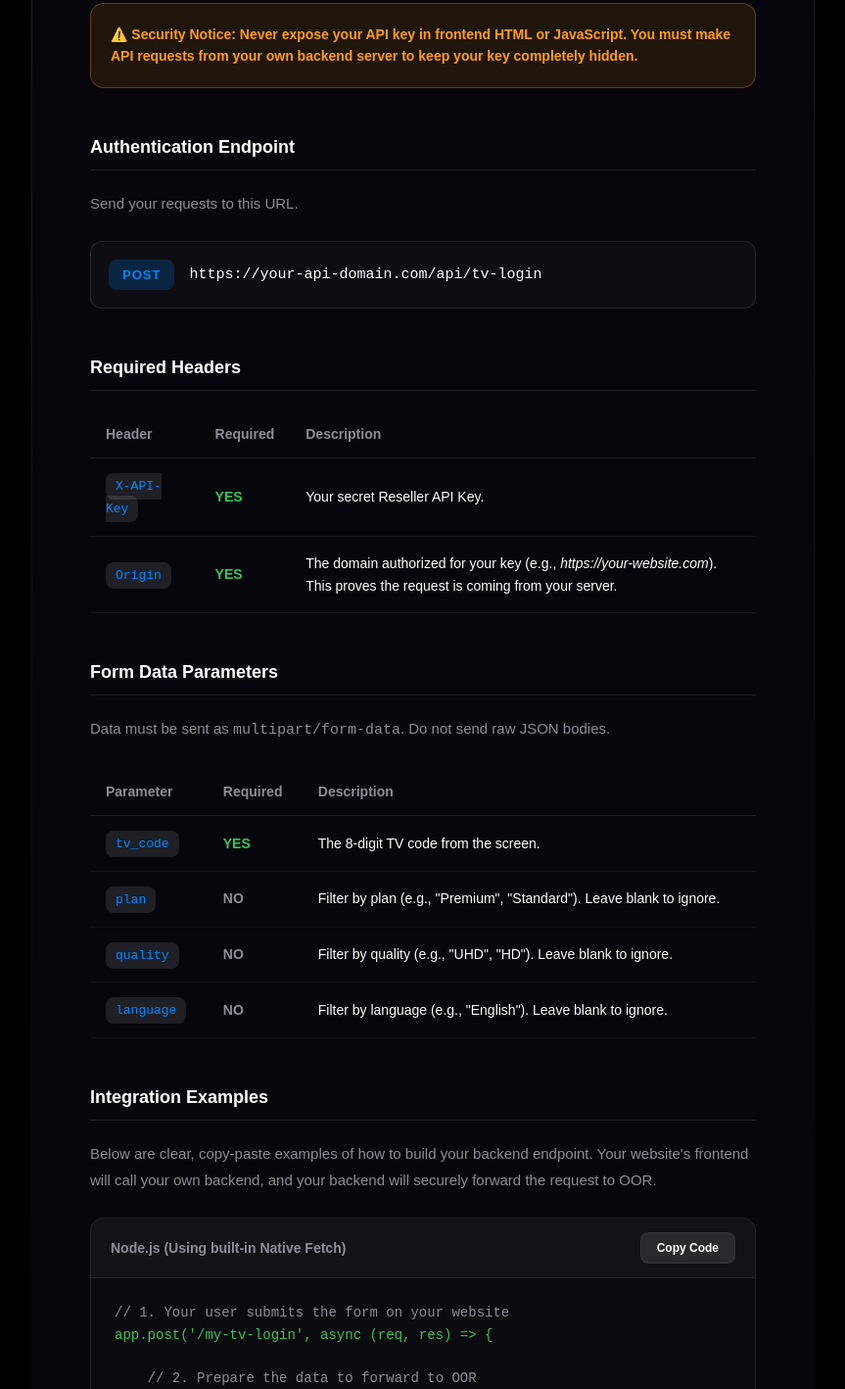
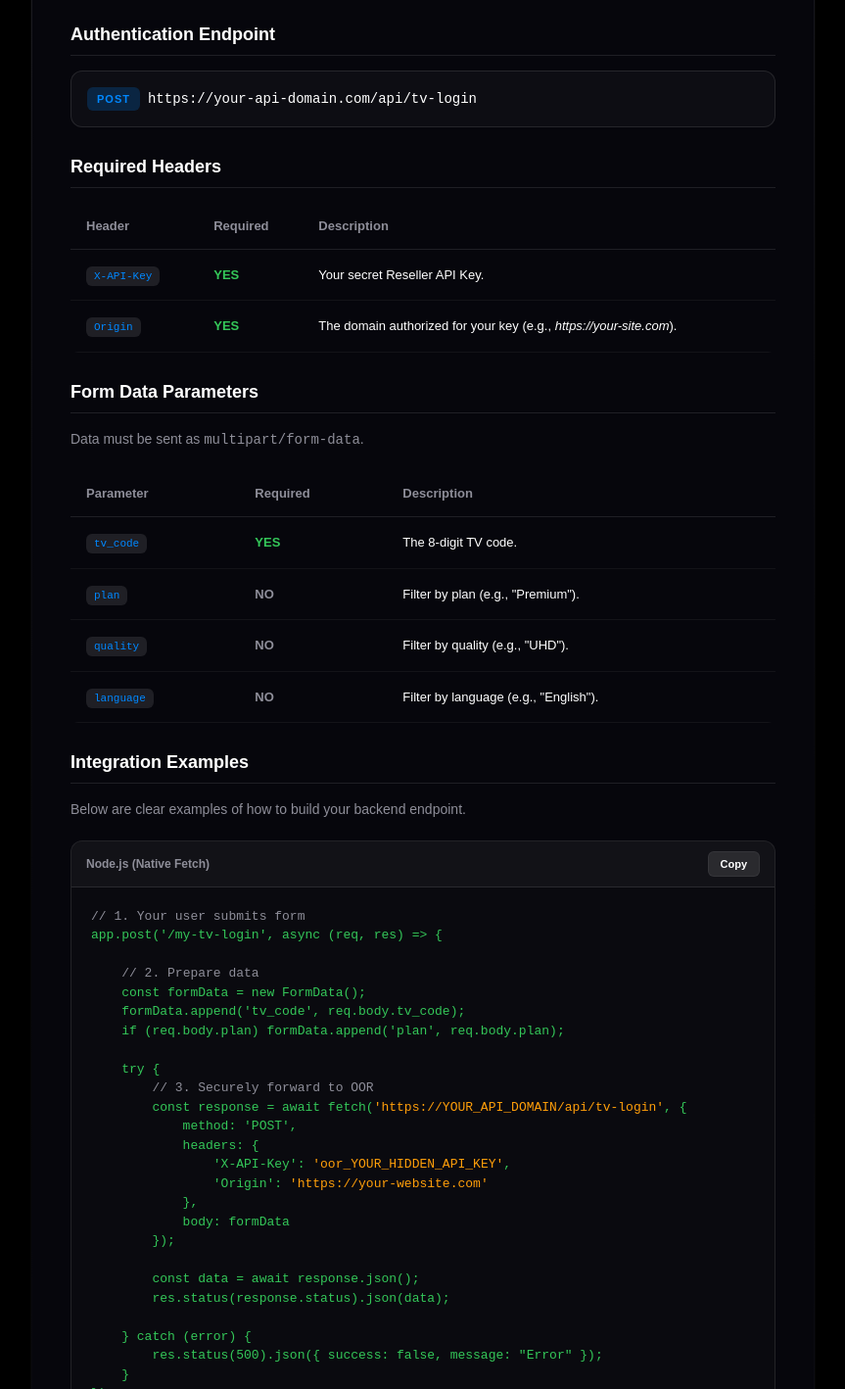
Before and after one commit to badmashagaya/nfxcookie, a website: page public/docs.html in a window 1280 px wide. Shown: the part 349-1767 px from the top of the page at 98% size, without its empty margins (208-1071 px from the left). Drawn offline with Linux system fonts and the light colour scheme; a web font is replaced by a local one.

Commit message:
Refactor styles and content in docs.html
Updated styles and content in docs.html for improved layout and readability.

```diff
--- a/public/docs.html
+++ b/public/docs.html
@@ -20,7 +20,7 @@
         * { -webkit-tap-highlight-color: transparent; outline: none; box-sizing: border-box; }
 
         body {
-            margin: 0; padding: 40px 20px;
+            margin: 0; padding: 20px 10px;
             font-family: 'Nexa', sans-serif; font-weight: 300;
             background: var(--bg-color); color: var(--text-primary);
             display: flex; flex-direction: column; align-items: center;
@@ -28,7 +28,7 @@
         }
 
         .import-card {
-            background: var(--card-bg); border-radius: 20px; padding: 40px 30px;
+            background: var(--card-bg); border-radius: 20px; padding: 25px 15px;
             width: 100%; max-width: 800px; position: relative;
             box-shadow: 0 0 0 0.5px rgba(255,255,255,0.05), 0 20px 40px rgba(0,0,0,0.5);
             margin-bottom: 40px;
@@ -40,45 +40,51 @@
             -webkit-mask-composite: xor; mask-composite: exclude; pointer-events: none;
         }
 
-        h2 { margin: 0 0 15px 0; font-size: 26px; font-weight: 700; letter-spacing: 0.5px; }
-        h3 { font-size: 18px; font-weight: 700; margin: 50px 0 20px 0; padding-bottom: 12px; border-bottom: 1px solid var(--border); color: #fff;}
-        p { font-size: 15px; color: var(--text-secondary); line-height: 1.8; margin: 0 0 25px 0; }
+        h2 { margin: 0 0 10px 0; font-size: 20px; font-weight: 700; letter-spacing: 0.5px; text-align: center;}
+        h3 { font-size: 16px; font-weight: 700; margin: 30px 0 15px 0; padding-bottom: 10px; border-bottom: 1px solid var(--border); color: #fff;}
+        p { font-size: 13px; color: var(--text-secondary); line-height: 1.6; margin: 0 0 20px 0; text-align: center;}
 
         .endpoint-box {
-            display: flex; align-items: center; gap: 15px; background: rgba(255,255,255,0.03);
-            border: 1px solid var(--border); border-radius: 12px; padding: 18px; margin-bottom: 35px;
-            flex-wrap: wrap;
+            display: flex; align-items: center; gap: 8px; background: rgba(255,255,255,0.03);
+            border: 1px solid var(--border); border-radius: 12px; padding: 12px; margin-bottom: 25px;
+            flex-wrap: wrap; justify-content: center;
         }
-        .badge { background: rgba(0, 136, 255, 0.2); color: var(--accent); padding: 8px 14px; border-radius: 8px; font-size: 13px; font-weight: 700; letter-spacing: 1px; }
-        .endpoint-url { font-family: ui-monospace, monospace; font-size: 15px; color: #fff; word-break: break-all;}
+        .badge { background: rgba(0, 136, 255, 0.2); color: var(--accent); padding: 6px 10px; border-radius: 6px; font-size: 11px; font-weight: 700; letter-spacing: 1px; }
+        .endpoint-url { font-family: ui-monospace, monospace; font-size: 12px; color: #fff; word-break: break-all;}
 
         .alert-box {
             background: rgba(52, 199, 89, 0.1); border: 1px solid rgba(52, 199, 89, 0.3);
-            color: #34c759; padding: 20px; border-radius: 14px; font-size: 14px; font-weight: 700; margin-bottom: 30px; line-height: 1.6;
+            color: #34c759; padding: 15px; border-radius: 12px; font-size: 12px; font-weight: 700; margin-bottom: 25px; line-height: 1.5;
         }
         .alert-box.warning { background: rgba(255, 159, 10, 0.1); border-color: rgba(255, 159, 10, 0.3); color: #ff9f0a; }
 
         /* Table */
-        .table-container { overflow-x: auto; margin-bottom: 40px; }
-        table { width: 100%; border-collapse: collapse; font-size: 14px; min-width: 600px;}
-        th { text-align: left; padding: 16px; border-bottom: 1px solid rgba(255,255,255,0.1); color: var(--text-secondary); font-weight: 700; }
-        td { padding: 16px; border-bottom: 1px solid rgba(255,255,255,0.05); color: #fff; line-height: 1.6;}
-        td code { background: rgba(255,255,255,0.1); padding: 6px 10px; border-radius: 8px; font-family: ui-monospace, monospace; font-size: 13px; color: var(--accent); }
+        .table-container { overflow-x: auto; margin-bottom: 30px; border-radius: 8px;}
+        table { width: 100%; border-collapse: collapse; font-size: 12px; min-width: 500px;}
+        th { text-align: left; padding: 12px; border-bottom: 1px solid rgba(255,255,255,0.1); color: var(--text-secondary); font-weight: 700; }
+        td { padding: 12px; border-bottom: 1px solid rgba(255,255,255,0.05); color: #fff; line-height: 1.5;}
+        td code { background: rgba(255,255,255,0.1); padding: 4px 8px; border-radius: 6px; font-family: ui-monospace, monospace; font-size: 11px; color: var(--accent); }
 
         /* Code Blocks */
-        .code-wrapper { position: relative; background: #0a0a0f; border: 1px solid var(--border); border-radius: 14px; margin-bottom: 35px; overflow: hidden; }
-        .code-header { display: flex; justify-content: space-between; align-items: center; background: rgba(255,255,255,0.03); padding: 14px 20px; border-bottom: 1px solid var(--border); font-size: 14px; font-weight: 700; color: var(--text-secondary); }
-        .copy-btn { background: rgba(255,255,255,0.1); border: 1px solid rgba(255,255,255,0.05); color: white; padding: 8px 16px; border-radius: 8px; font-size: 12px; font-family: 'Nexa', sans-serif; cursor: pointer; transition: 0.2s; font-weight: 700; }
+        .code-wrapper { position: relative; background: #0a0a0f; border: 1px solid var(--border); border-radius: 12px; margin-bottom: 25px; overflow: hidden; }
+        .code-header { display: flex; justify-content: space-between; align-items: center; background: rgba(255,255,255,0.03); padding: 10px 15px; border-bottom: 1px solid var(--border); font-size: 12px; font-weight: 700; color: var(--text-secondary); }
+        .copy-btn { background: rgba(255,255,255,0.1); border: 1px solid rgba(255,255,255,0.05); color: white; padding: 6px 12px; border-radius: 6px; font-size: 11px; font-family: 'Nexa', sans-serif; cursor: pointer; transition: 0.2s; font-weight: 700; }
         .copy-btn:hover { background: rgba(255,255,255,0.2); }
-        pre { margin: 0; padding: 24px; overflow-x: auto; font-family: ui-monospace, monospace; font-size: 14px; color: #34c759; line-height: 1.6; }
+        pre { margin: 0; padding: 15px; overflow-x: auto; font-family: ui-monospace, monospace; font-size: 12px; color: #34c759; line-height: 1.5; }
 
-        /* Highlighting inside code blocks */
         .c-comment { color: #8e8e99; }
         .c-string { color: #ff9f0a; }
 
-        @media (min-width: 768px) {
-            body { padding: 60px 40px; }
-            .import-card { padding: 50px 60px; }
+        @media (min-width: 600px) {
+            body { padding: 40px; }
+            .import-card { padding: 40px; }
+            h2 { font-size: 24px; text-align: left;}
+            p { font-size: 14px; text-align: left;}
+            h3 { font-size: 18px; }
+            .endpoint-box { justify-content: flex-start; padding: 16px;}
+            .endpoint-url { font-size: 14px; }
+            td, th { padding: 16px; font-size: 13px;}
+            pre { padding: 20px; font-size: 13px; }
         }
     </style>
 </head>
@@ -93,11 +99,10 @@
     </div>
 
     <div class="alert-box warning">
-        ⚠️ <b>Security Notice:</b> Never expose your API key in frontend HTML or JavaScript. You must make API requests from your own backend server to keep your key completely hidden.
+        ⚠️ <b>Security Notice:</b> Never expose your API key in frontend HTML or JavaScript. You must make API requests from your own backend server.
     </div>
 
     <h3>Authentication Endpoint</h3>
-    <p>Send your requests to this URL.</p>
     <div class="endpoint-box">
         <span class="badge">POST</span>
         <span class="endpoint-url">https://your-api-domain.com/api/tv-login</span>
@@ -108,59 +113,54 @@
         <table>
             <tr><th>Header</th><th>Required</th><th>Description</th></tr>
             <tr><td><code>X-API-Key</code></td><td><span style="color:#34c759; font-weight:700;">YES</span></td><td>Your secret Reseller API Key.</td></tr>
-            <tr><td><code>Origin</code></td><td><span style="color:#34c759; font-weight:700;">YES</span></td><td>The domain authorized for your key (e.g., <i>https://your-website.com</i>). This proves the request is coming from your server.</td></tr>
+            <tr><td><code>Origin</code></td><td><span style="color:#34c759; font-weight:700;">YES</span></td><td>The domain authorized for your key (e.g., <i>https://your-site.com</i>).</td></tr>
         </table>
     </div>
 
     <h3>Form Data Parameters</h3>
-    <p>Data must be sent as <code>multipart/form-data</code>. Do not send raw JSON bodies.</p>
+    <p style="text-align: left;">Data must be sent as <code>multipart/form-data</code>.</p>
     <div class="table-container">
         <table>
             <tr><th>Parameter</th><th>Required</th><th>Description</th></tr>
-            <tr><td><code>tv_code</code></td><td><span style="color:#34c759; font-weight:700;">YES</span></td><td>The 8-digit TV code from the screen.</td></tr>
-            <tr><td><code>plan</code></td><td><span style="color:#8e8e99; font-weight:700;">NO</span></td><td>Filter by plan (e.g., "Premium", "Standard"). Leave blank to ignore.</td></tr>
-            <tr><td><code>quality</code></td><td><span style="color:#8e8e99; font-weight:700;">NO</span></td><td>Filter by quality (e.g., "UHD", "HD"). Leave blank to ignore.</td></tr>
-            <tr><td><code>language</code></td><td><span style="color:#8e8e99; font-weight:700;">NO</span></td><td>Filter by language (e.g., "English"). Leave blank to ignore.</td></tr>
+            <tr><td><code>tv_code</code></td><td><span style="color:#34c759; font-weight:700;">YES</span></td><td>The 8-digit TV code.</td></tr>
+            <tr><td><code>plan</code></td><td><span style="color:#8e8e99; font-weight:700;">NO</span></td><td>Filter by plan (e.g., "Premium").</td></tr>
+            <tr><td><code>quality</code></td><td><span style="color:#8e8e99; font-weight:700;">NO</span></td><td>Filter by quality (e.g., "UHD").</td></tr>
+            <tr><td><code>language</code></td><td><span style="color:#8e8e99; font-weight:700;">NO</span></td><td>Filter by language (e.g., "English").</td></tr>
         </table>
     </div>
 
     <h3>Integration Examples</h3>
-    <p>Below are clear, copy-paste examples of how to build your backend endpoint. Your website's frontend will call your own backend, and your backend will securely forward the request to OOR.</p>
+    <p style="text-align: left;">Below are clear examples of how to build your backend endpoint.</p>
 
     <div class="code-wrapper">
         <div class="code-header">
-            <span>Node.js (Using built-in Native Fetch)</span>
-            <button class="copy-btn" onclick="copyCode(this, 'code-node')">Copy Code</button>
+            <span>Node.js (Native Fetch)</span>
+            <button class="copy-btn" onclick="copyCode(this, 'code-node')">Copy</button>
         </div>
-        <pre id="code-node"><code><span class="c-comment">// 1. Your user submits the form on your website</span>
+        <pre id="code-node"><code><span class="c-comment">// 1. Your user submits form</span>
 app.post('/my-tv-login', async (req, res) => {
 
-    <span class="c-comment">// 2. Prepare the data to forward to OOR</span>
+    <span class="c-comment">// 2. Prepare data</span>
     const formData = new FormData();
     formData.append('tv_code', req.body.tv_code);
-
-    <span class="c-comment">// Optional filters from your form</span>
     if (req.body.plan) formData.append('plan', req.body.plan);
-    if (req.body.quality) formData.append('quality', req.body.quality);
 
     try {
-        <span class="c-comment">// 3. Send secure request to OOR API</span>
+        <span class="c-comment">// 3. Securely forward to OOR</span>
         const response = await fetch(<span class="c-string">'https://YOUR_API_DOMAIN/api/tv-login'</span>, {
             method: 'POST',
             headers: {
                 'X-API-Key': <span class="c-string">'oor_YOUR_HIDDEN_API_KEY'</span>,
-                'Origin': <span class="c-string">'https://your-website.com'</span> <span class="c-comment">// Must match your allowed domain</span>
+                'Origin': <span class="c-string">'https://your-website.com'</span>
             },
             body: formData
         });
 
         const data = await response.json();
-
-        <span class="c-comment">// 4. Return the OOR success/fail JSON to your frontend</span>
         res.status(response.status).json(data);
 
     } catch (error) {
-        res.status(500).json({ success: false, message: "Server error" });
+        res.status(500).json({ success: false, message: "Error" });
     }
 });</code></pre>
     </div>
@@ -168,19 +168,16 @@ app.post('/my-tv-login', async (req, res) => {
     <div class="code-wrapper">
         <div class="code-header">
             <span>PHP (cURL)</span>
-            <button class="copy-btn" onclick="copyCode(this, 'code-php')">Copy Code</button>
+            <button class="copy-btn" onclick="copyCode(this, 'code-php')">Copy</button>
         </div>
         <pre id="code-php"><code>&lt;?php
-<span class="c-comment">// Save this as tv-login.php on your server</span>
 $api_key = <span class="c-string">"oor_YOUR_HIDDEN_API_KEY"</span>;
 $api_url = <span class="c-string">"https://YOUR_API_DOMAIN/api/tv-login"</span>;
 $your_domain = <span class="c-string">"https://your-website.com"</span>;
 
 $postData = [
     'tv_code'  => $_POST['tv_code'] ?? '',
-    'plan'     => $_POST['plan'] ?? '',
-    'quality'  => $_POST['quality'] ?? '',
-    'language' => $_POST['language'] ?? ''
+    'plan'     => $_POST['plan'] ?? ''
 ];
 
 $ch = curl_init($api_url);
```
